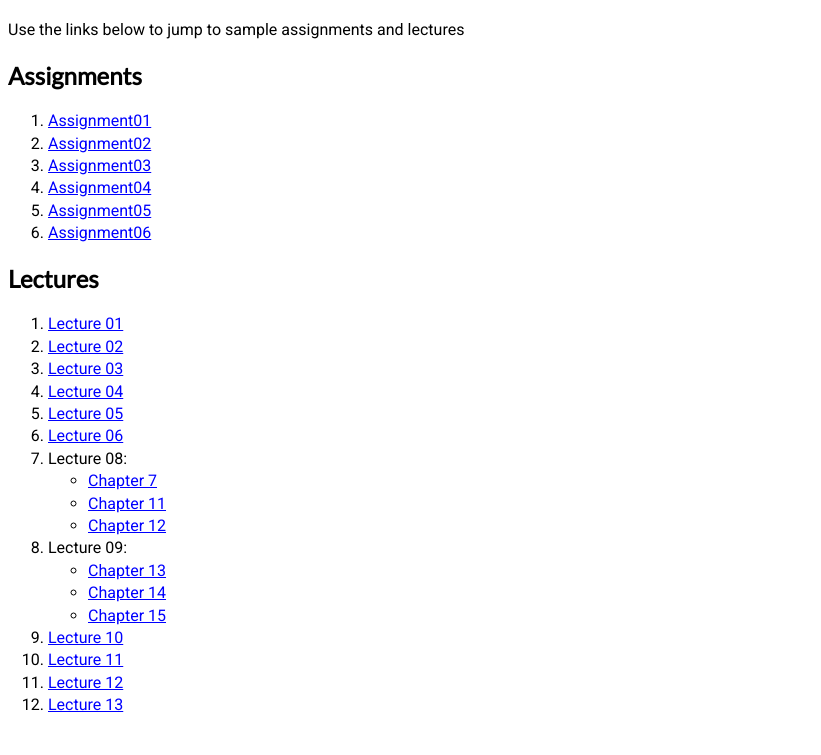
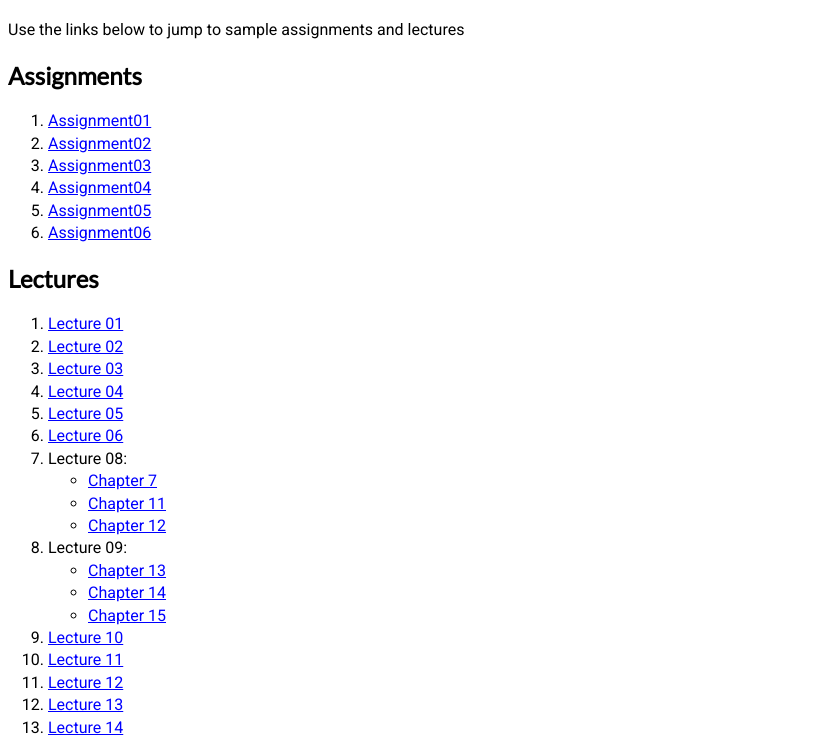
Before and after one commit to jboyer87/CIS2, a plain HTML site: page index.html in a window 1280 px wide. Shown: the part 63-818 px from the top of the page, without its empty margins (0-821 px from the left). Drawn offline with Linux system fonts and the light colour scheme.

Commit message:
Added lecture 14 to index page links

```diff
--- a/index.html
+++ b/index.html
@@ -73,7 +73,7 @@
 		<li><a target="_blank" href="Lectures/Lecture11/index.html">Lecture 11</a></li>
 		<li><a target="_blank" href="Lectures/Lecture12/index.html">Lecture 12</a></li>
 		<li><a target="_blank" href="Lectures/Lecture13/index.html">Lecture 13</a></li>
-		<!-- <li><a target="_blank" href="Lectures/Lecture14/index.html">Lecture 14</a></li> -->
+		<li><a target="_blank" href="Lectures/Lecture14/index.html">Lecture 14</a></li>
 		<!-- <li><a target="_blank" href="Lectures/Lecture15/index.html">Lecture 15</a></li> -->
 		<!-- <li><a target="_blank" href="Lectures/Lecture16/index.html">Lecture 16</a></li> -->
 		<!-- <li><a target="_blank" href="Lectures/Lecture17/index.html">Lecture 17</a></li> -->
```
